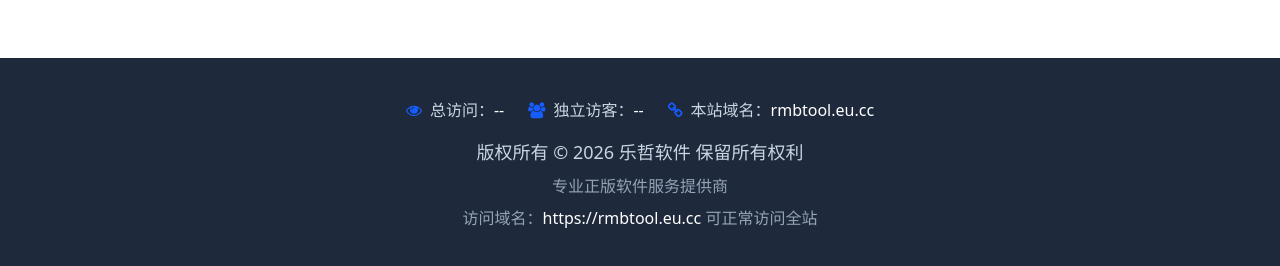
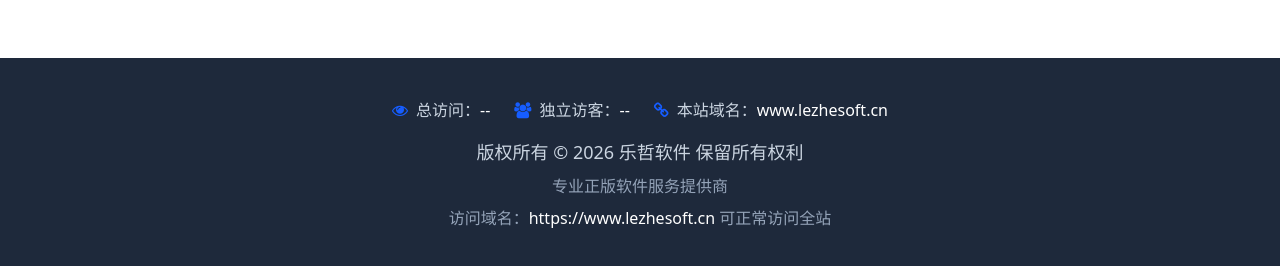
Before and after one commit to qbx3171/rmb-converter, a plain HTML site: page index.html in a window 1280 px wide. Shown: the part 2359-2625 px from the top of the page. Drawn offline with nearby package versions, Linux system fonts and the light colour scheme; some packages are replaced by stand-ins of ours; a script that the page names is missing.

Commit message:
Add files via upload

```diff
--- a/index.html
+++ b/index.html
@@ -53,12 +53,12 @@
     <div class="max-w-7xl mx-auto px-4 sm:px-6 lg:px-8">
         <div class="flex justify-between items-center h-16">
             <!-- 这里就是左上角跳转首页的部分，已经改好了 -->
-            <a href="https://rmbtool.eu.cc/index.html" class="text-xl md:text-2xl font-bold text-primary tracking-tight">乐哲软件</a>
+            <a href="https://www.lezhesoft.cn/index.html" class="text-xl md:text-2xl font-bold text-primary tracking-tight">乐哲软件</a>
             <div class="hidden md:flex gap-10">
-                <a href="https://rmbtool.eu.cc/service.html" class="text-slate-600 hover:text-primary transition-colors text-base font-medium">服务项目</a>
-                <a href="https://rmbtool.eu.cc/download.html" class="text-slate-600 hover:text-primary transition-colors text-base font-medium">软件下载</a>
-                <a href="https://rmbtool.eu.cc/copyright.html" class="text-slate-600 hover:text-primary transition-colors text-base font-medium">版权声明</a>
-                <a href="https://rmbtool.eu.cc/index.html#contact" class="text-slate-600 hover:text-primary transition-colors text-base font-medium">联系我们</a>
+                <a href="https://www.lezhesoft.cn/service.html" class="text-slate-600 hover:text-primary transition-colors text-base font-medium">服务项目</a>
+                <a href="https://www.lezhesoft.cn/download.html" class="text-slate-600 hover:text-primary transition-colors text-base font-medium">软件下载</a>
+                <a href="https://www.lezhesoft.cn/copyright.html" class="text-slate-600 hover:text-primary transition-colors text-base font-medium">版权声明</a>
+                <a href="https:/www.lezhesoft.cn/index.html#contact" class="text-slate-600 hover:text-primary transition-colors text-base font-medium">联系我们</a>
             </div>
             <button class="md:hidden text-slate-600 text-xl" id="mobile-menu-btn">
                 <i class="fa fa-bars"></i>
@@ -67,10 +67,10 @@
     </div>
     <div class="md:hidden hidden bg-white border-t" id="mobile-menu">
         <div class="px-4 py-3 space-y-2">
-            <a href="https://rmbtool.eu.cc/service.html" class="block py-2 text-slate-600 hover:text-primary">服务项目</a>
-            <a href="https://rmbtool.eu.cc/download.html" class="block py-2 text-slate-600 hover:text-primary">软件下载</a>
-            <a href="https://rmbtool.eu.cc/copyright.html" class="block py-2 text-slate-600 hover:text-primary">版权声明</a>
-            <a href="https://rmbtool.eu.cc/index.html#contact" class="block py-2 text-slate-600 hover:text-primary">联系我们</a>
+            <a href="https://www.lezhesoft.cnservice.html" class="block py-2 text-slate-600 hover:text-primary">服务项目</a>
+            <a href="https://www.lezhesoft.cn/download.html" class="block py-2 text-slate-600 hover:text-primary">软件下载</a>
+            <a href="https://www.lezhesoft.cn/copyright.html" class="block py-2 text-slate-600 hover:text-primary">版权声明</a>
+            <a href="https://www.lezhesoft.cn/index.html#contact" class="block py-2 text-slate-600 hover:text-primary">联系我们</a>
         </div>
     </div>
 </nav>
@@ -211,7 +211,7 @@
                     <p class="text-gray-700 font-medium text-lg">专业数据恢复</p>
                 </div>
             </div>
-            <a href="https://rmbtool.eu.cc/service.html" class="inline-flex items-center gap-2 text-primary font-semibold text-lg hover:gap-3 transition-all">
+            <a href="https://www.lezhesoft.cn/service.html" class="inline-flex items-center gap-2 text-primary font-semibold text-lg hover:gap-3 transition-all">
                 查看详细服务介绍
                 <i class="fa fa-arrow-right"></i>
             </a>
@@ -321,12 +321,12 @@
                 </div>
                 <div class="flex items-center gap-2">
                     <i class="fa fa-link text-primary"></i>
-                    <span>本站域名：<a href="https://rmbtool.eu.cc" target="_blank" class="text-white hover:text-primary transition-colors">rmbtool.eu.cc</a></span>
+                    <span>本站域名：<a href="https://www.lezhesoft.cn" target="_blank" class="text-white hover:text-primary transition-colors">www.lezhesoft.cn</a></span>
                 </div>
             </div>
             <p class="text-lg mb-2">版权所有 © 2026 乐哲软件 保留所有权利</p>
             <p class="text-slate-400">专业正版软件服务提供商</p>
-            <p class="text-slate-400 mt-2">访问域名：<a href="https://rmbtool.eu.cc" target="_blank" class="text-white hover:text-primary">https://rmbtool.eu.cc</a> 可正常访问全站</p>
+            <p class="text-slate-400 mt-2">访问域名：<a href="https://www.lezhesoft.cn" target="_blank" class="text-white hover:text-primary">https://www.lezhesoft.cn</a> 可正常访问全站</p>
         </div>
     </footer>
 
```
Also changed, not shown: copyright.html (+10 -10 lines), download.html (+3 -3 lines), service.html (+16 -16 lines).
